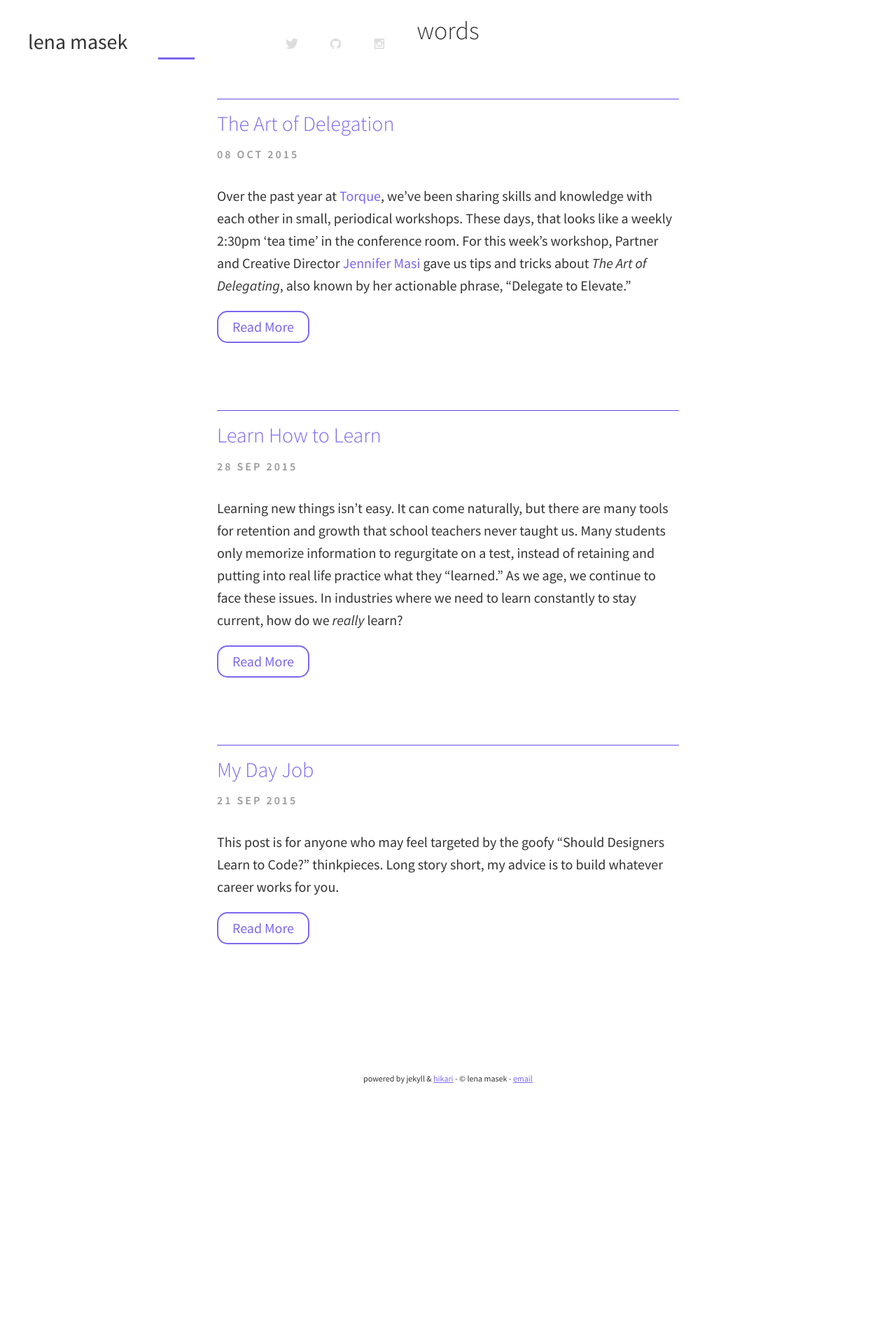
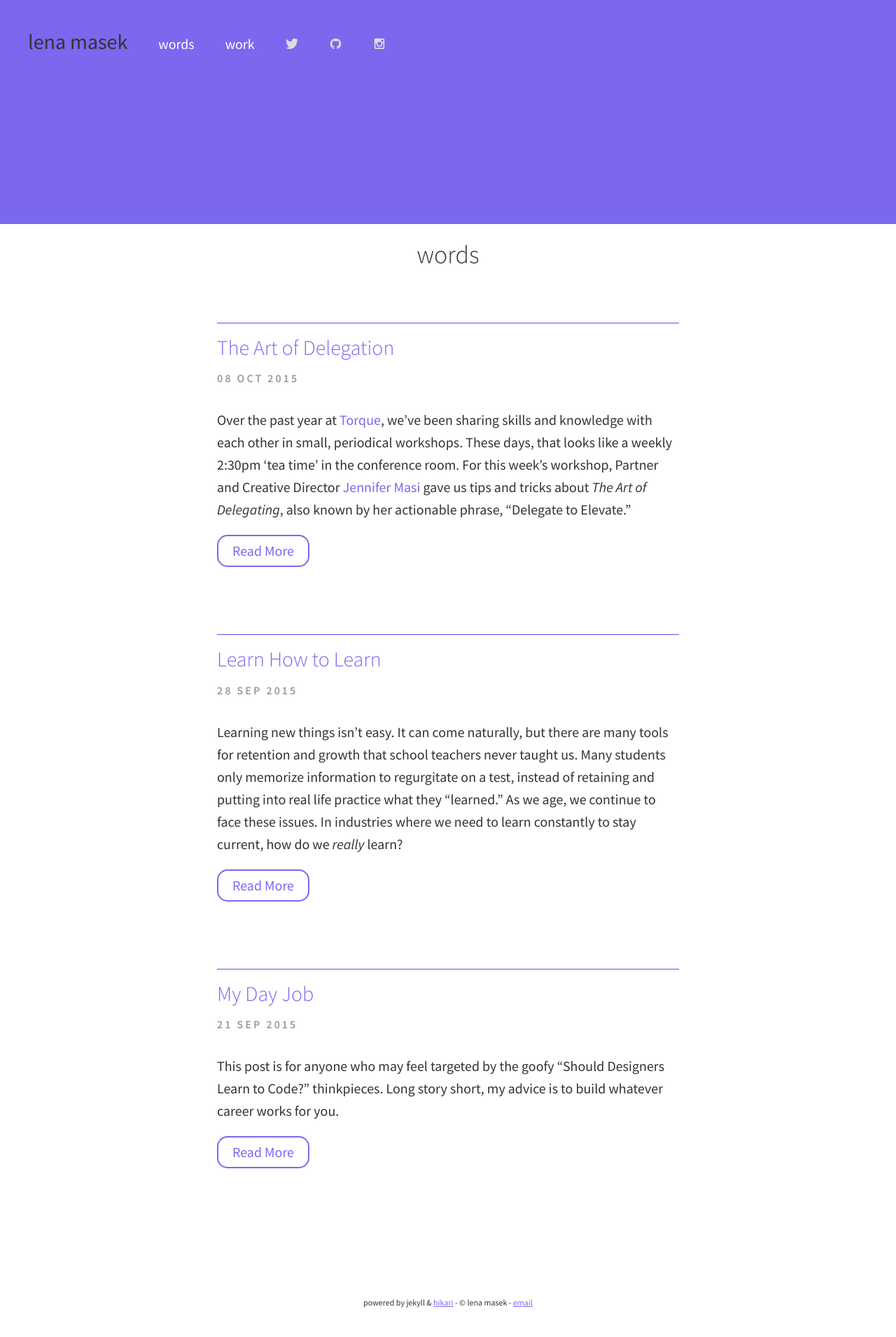
Before and after one commit to lenamasek/lenamasek.github.io, a Jekyll site: the page built from words/index.html, in a window 1280 px wide. Shown: the whole page at 70% size. Built offline with Jekyll 4.4.1, drawn with Linux system fonts in a browser that asks for light colours; the list of posts is cut into pages by our own code; before the commit the page ends 1590 px from its top, so only the background shows below that.

Commit message:
adding hero sections to pages

```diff
--- a/words/index.html
+++ b/words/index.html
@@ -4,6 +4,8 @@
 ---
 
 <div id="home">
+
+<section class="span_6_of_6" id="hero"></section>
 
 <section class="single-wrap">
      <h1 class="page-title" itemprop="name headline">words</h1>
--- a/work/index.html
+++ b/work/index.html
@@ -4,6 +4,7 @@
 ---
 
 <div id="home">
+<section class="span_6_of_6" id="hero"></section>
 
 
 <section class="single-wrap">
```
